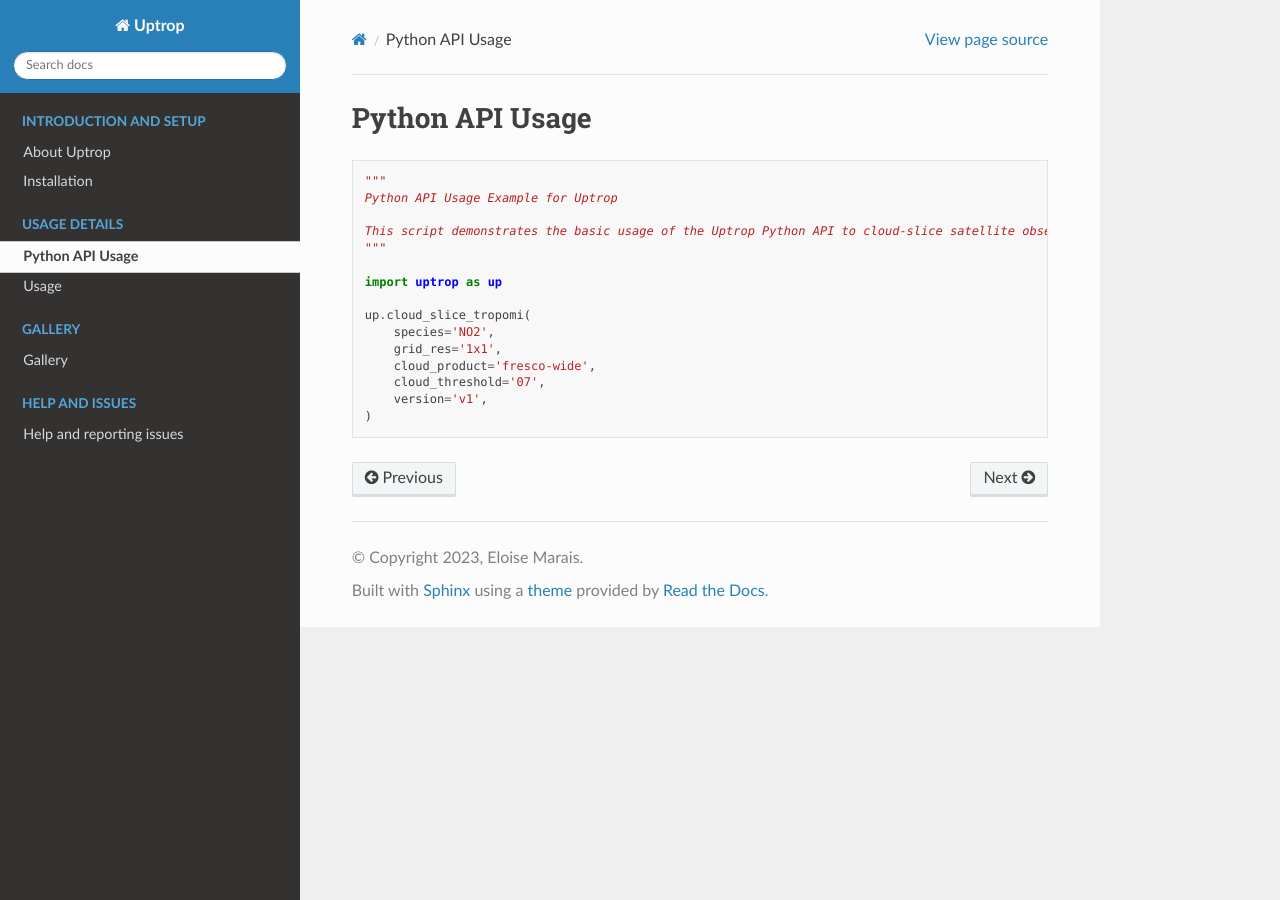
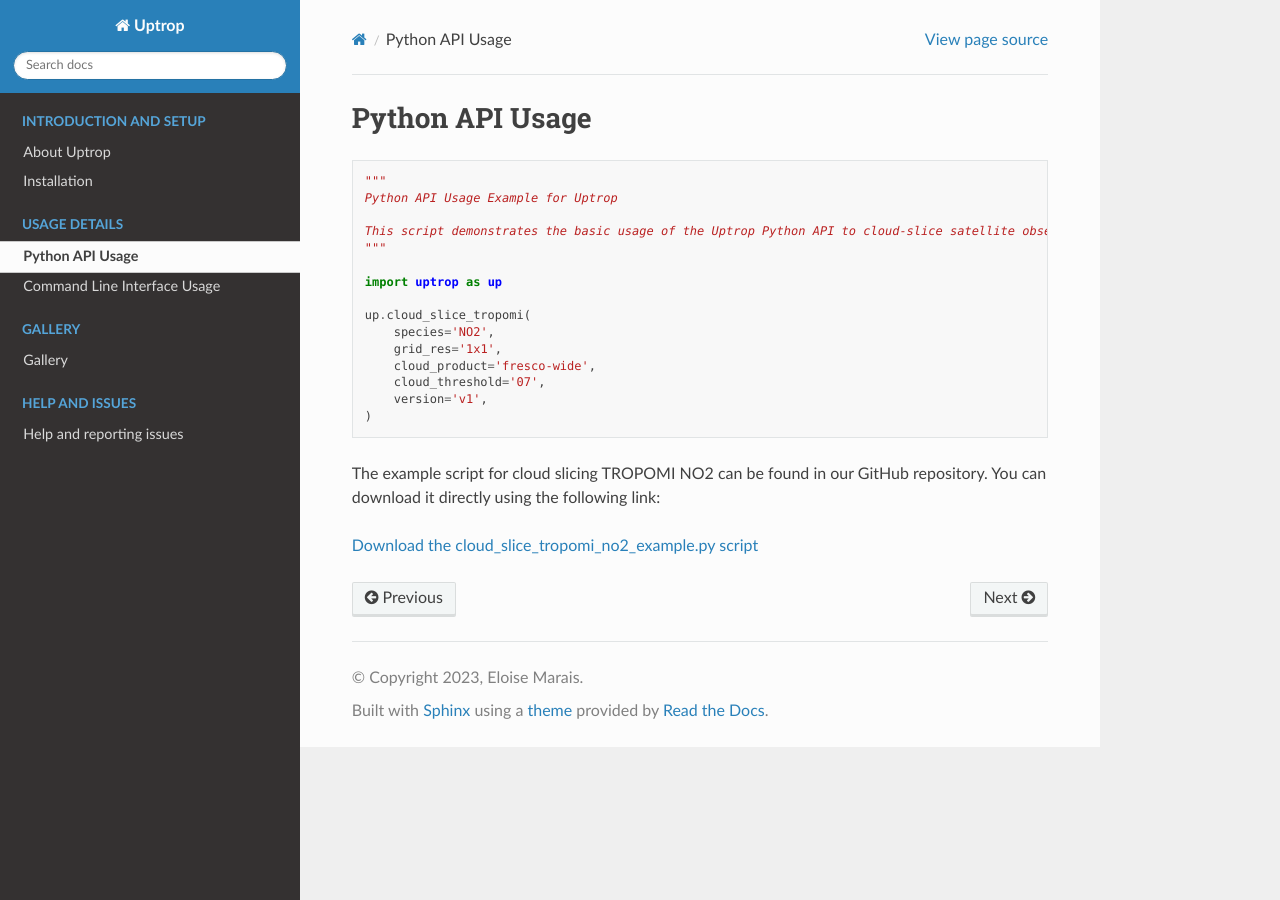
Before and after one commit to eamarais/erc-uptrop, a Sphinx documentation site: the page built from docs/source/Python-API-Usage.rst, in a window 1280 px wide. Built offline with Sphinx 7.4.7 and the Read the Docs theme 2.0.0, drawn with Linux system fonts in a browser that asks for light colours.

Commit message:
Create the demo pages for usage details

```diff
--- a/docs/source/CLI-Usage.rst
+++ b/docs/source/CLI-Usage.rst
@@ -1,5 +1,5 @@
-Usage
-==================
+Command Line Interface Usage
+============================
 
 Instructions below assume python is being simulated from the command line using a conda virtual environment and python version 3.9.10.
 
--- a/docs/source/Python-API-Usage.rst
+++ b/docs/source/Python-API-Usage.rst
@@ -1,5 +1,6 @@
 Python API Usage
 ================
+
 
 .. code-block:: python
 
@@ -18,3 +19,10 @@ Python API Usage
         cloud_threshold='07',
         version='v1',
     )
+
+
+
+
+The example script for cloud slicing TROPOMI NO2 can be found in our GitHub repository. You can download it directly using the following link:
+
+`Download the cloud_slice_tropomi_no2_example.py script <https://github.com/eamarais/erc-uptrop/blob/refactor/docs/examples/cloud_slice_tropomi_no2_example.py>`_
```
